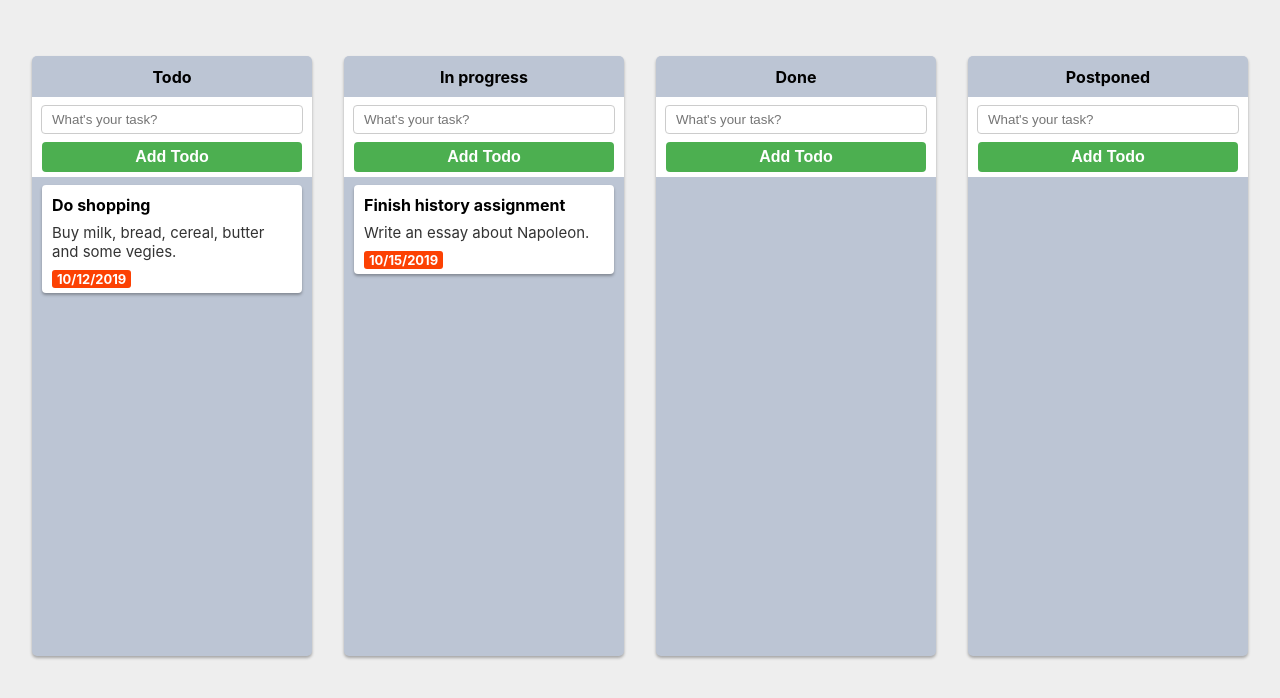
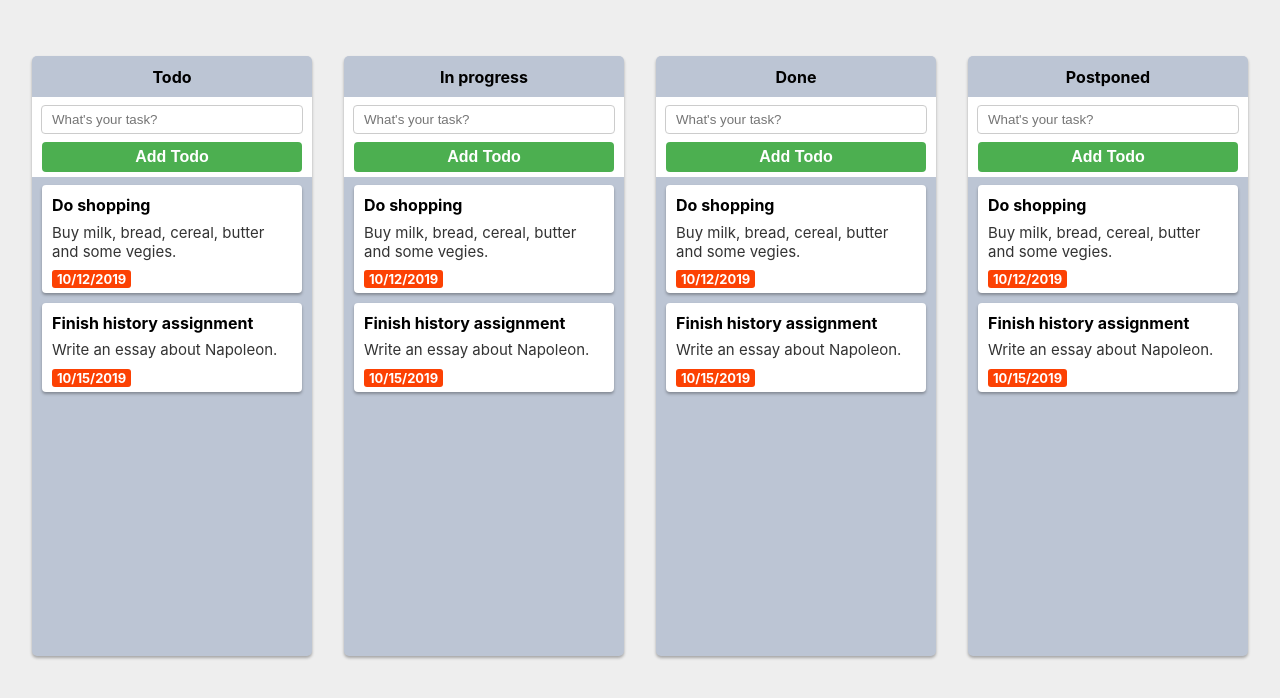
Before and after one commit to GreedyMarcus/todoistic, a React (Create React App) app: page / in a window 1280 px wide. Shown: the top 698 px of the page. Built offline with nearby package versions, Linux system fonts and the light colour scheme.

Commit message:
Updated TodoTable component

```diff
--- a/src/components/todotable/TodoTable.css
+++ b/src/components/todotable/TodoTable.css
@@ -1,11 +1,11 @@
 .TodoTable {
-  background-color: #bcc5d4;
   display: flex;
-  width: 280px;
-  height: 600px;
   justify-content: center;
   flex-wrap: wrap;
   align-content: flex-start;
+  width: 280px;
+  height: 600px;
+  background-color: #bcc5d4;
   border-radius: 5px;
   margin: 1rem;
 
--- a/src/components/todotable/TodoTable.tsx
+++ b/src/components/todotable/TodoTable.tsx
@@ -22,7 +22,7 @@ export class TodoTable extends Component<Props, {}> {
       <div className="TodoTable">
         <h1 className="TodoTable-title">{ this.props.title }</h1>
         <AddTodo addTodo={this.addTodo}/>
-        <TodoList todos={this.props.todos.filter(todo => todo.status === this.props.status)} />
+        <TodoList todos={this.props.todos} />
       </div>
     );
   }
```
